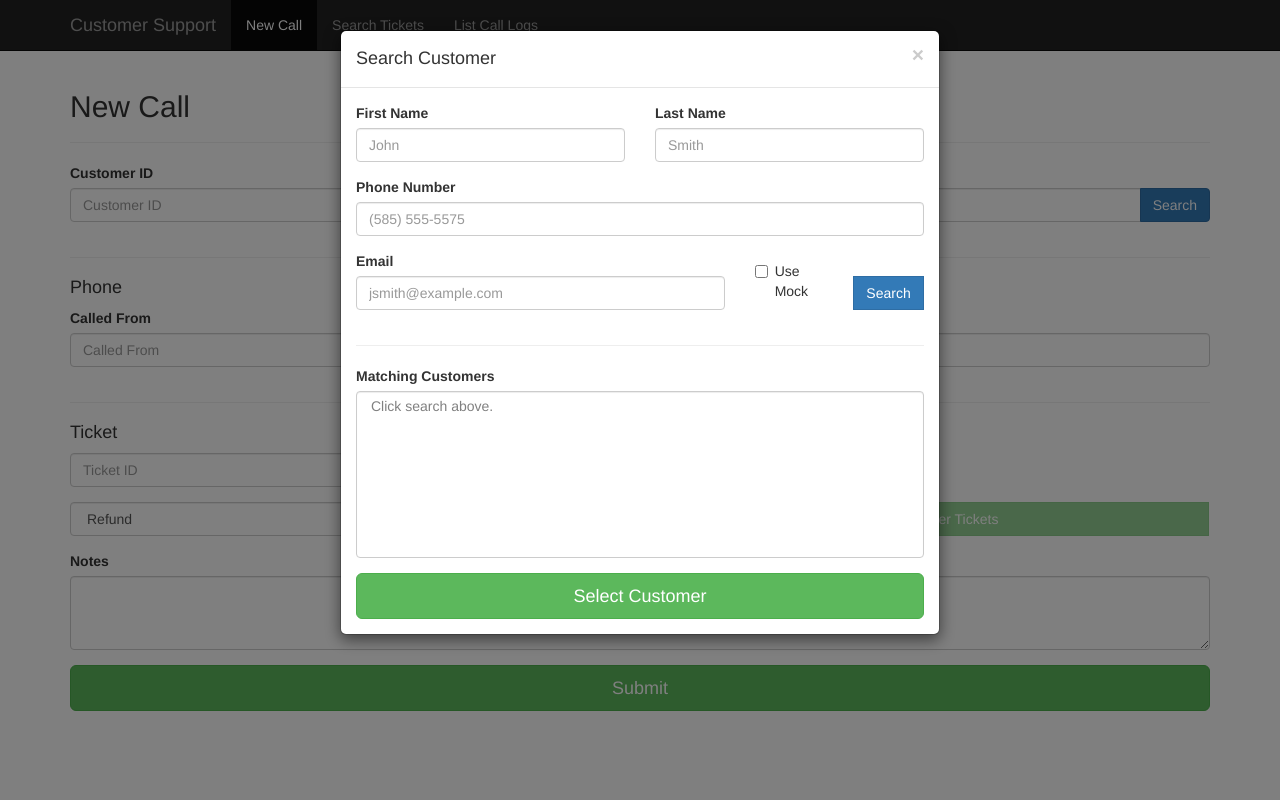
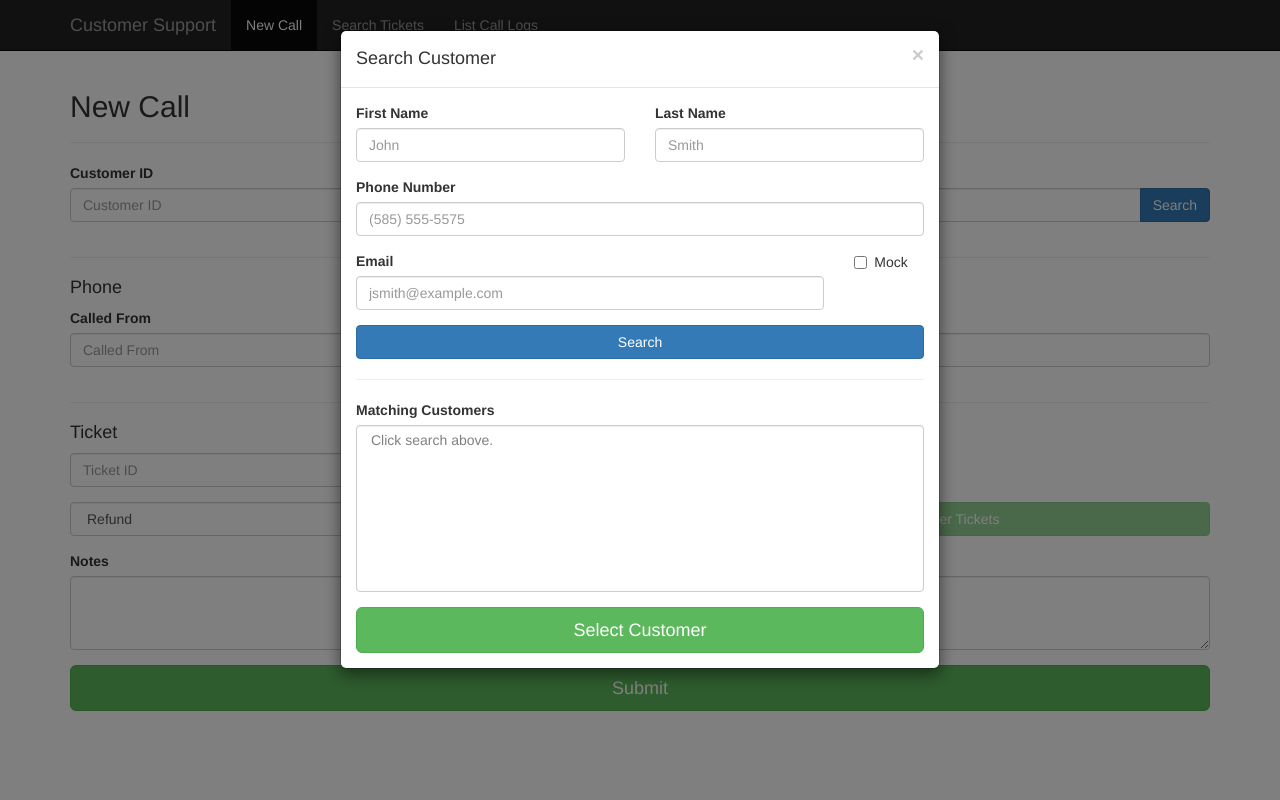
Before and after one commit to krutzcorp/krutzcorp-customersupport, a Flask app: page / in a window 1280 px wide, after a click on "Search". Run offline with Flask 2, Linux system fonts and the light colour scheme; some libraries are stand-ins or nearby versions.

Commit message:
Layout fixes; change event triggering; DRY updates; code cleanup.

```diff
--- a/customersupport/static/search-customer.js
+++ b/customersupport/static/search-customer.js
@@ -1,5 +1,4 @@
 $(document).ready(function () {
-
     // When the user searches for a customer, call the API and fill the select box.
     $("#searchCustomerButton").click(function () {
         $.get("/api/customer/search", $('#searchCustomerForm').serializeArray())
@@ -20,6 +19,4 @@ $(document).ready(function () {
         $("#customer").val($("#matchingCustomers").val()).change();
         $('#searchCustomerModal').modal('hide')
     });
-
-
 });
--- a/customersupport/templates/new-call.html
+++ b/customersupport/templates/new-call.html
@@ -1,10 +1,9 @@
 {% extends 'template.html' %}
 {% block title %}New Call{% endblock %}
 {% block content %}
-    {# Bring in the search customer modal. #}
+    {# Bring in the various modals. #}
     {% include 'search-customer-modal.html' %}
-    {# Bring in the search order modal. #}
-    {% include 'search-order.html' %}
+    {% include 'search-order-modal.html' %}
     {% include 'new-ticket-modal.html' %}
     {% include 'list-tickets-modal.html' %}
 
@@ -82,12 +81,9 @@
                 </div>
             </div>
             <div class="col-sm-6">
-                <div class="form-group">
-                    <span class="input-group-btn">
-                        <button type="button" class="btn btn-success btn-block" data-toggle="modal"
-                            data-target="#listTicketModal"id="listTicketsButton" disabled="true">List Customer Tickets</button>
-                    </span>
-                </div>
+                <button type="button" class="btn btn-success btn-block" data-toggle="modal"
+                        data-target="#listTicketModal" id="listTicketsButton" disabled="true">List Customer Tickets
+                </button>
             </div>
         </div>
 
--- a/customersupport/templates/search-customer-modal.html
+++ b/customersupport/templates/search-customer-modal.html
@@ -36,7 +36,7 @@
                     </div>
 
                     <div class="row">
-                        <div class="col-sm-8">
+                        <div class="col-sm-10">
                             <div class="form-group">
                                 <label for="email">Email</label>
                                 <input type="email" class="form-control" name="email" id="email"
@@ -44,22 +44,10 @@
                             </div>
                         </div>
                         <div class="col-sm-2">
-                            <div class="checkbox">
-                                <label><input type="checkbox" name="use_mock" value="">Use Mock</label>
-                            </div>
-                        </div>
-                        <div class="col-sm-2">
-                            <div class="form-group">
-                                <label for="search">&nbsp;</label>
-                                <div class="input-group">
-                                    <span class="input-group-btn">
-                                        <input type="submit" id="searchCustomerButton" value="Search"
-                                               class="btn btn-primary"/>
-                                    </span>
-                                </div>
-                            </div>
+                            <label class="checkbox-inline"><input type="checkbox" name="use_mock" value="">Mock</label>
                         </div>
                     </div>
+                    <input type="submit" id="searchCustomerButton" value="Search" class="btn btn-primary btn-block"/>
                 </form>
 
                 <hr>
--- a/customersupport/templates/search-order.html
+++ b/customersupport/templates/search-order-modal.html
@@ -12,15 +12,8 @@
                         <div class="col-sm-12">
                             <div class="form-group">
                                 <label for="order_id">Order ID</label>
-                                <input type="text" class="form-control" name="order_id" id="order_id"
-                                       >
-                            </div>
-                        </div>
-                    </div>
-                    <div class="col-sm-2">
-                            <div class="form-group">
-                                <label for="search">&nbsp;</label>
                                 <div class="input-group">
+                                    <input type="text" class="form-control" name="order_id" id="order_id">
                                     <span class="input-group-btn">
                                         <input type="submit" id="searchOrderIdButton" value="Search Order By ID"
                                                class="btn btn-primary"/>
@@ -28,88 +21,79 @@
                                 </div>
                             </div>
                         </div>
+                    </div>
                 </form>
-                <br>
-                <br>
-                <br>
-                <br>
-                <br>
-                <br>
+                <hr>
                 <form id="searchOrderForm" onsubmit="return false">
                     <div class="row">
                         <div class="col-sm-6">
                             <div class="form-group">
-                                <label for="First Name">First Name</label>
-                                <input type="text" class="form-control" name="first_name" id="first_name"
-                                       >
+                                <label for="first_name">First Name</label>
+                                <input type="text" class="form-control" name="first_name" id="first_name">
                             </div>
                         </div>
                         <div class="col-sm-6">
                             <div class="form-group">
-                                <label for="Last Name">Last Name</label>
-                                <input type="text" class="form-control" name="last_name" id="lastName"
-                                       >
+                                <label for="lastName">Last Name</label>
+                                <input type="text" class="form-control" name="last_name" id="lastName">
+                            </div>
+                        </div>
+                    </div>
+
+                    <div class="row">
+                        <div class="col-sm-6">
+                            <div class="form-group">
+                                <label for="streetAddress">Street Address</label>
+                                <input type="text" class="form-control" name="street_address" id="streetAddress">
                             </div>
                         </div>
                         <div class="col-sm-6">
                             <div class="form-group">
-                                <label for="Street Address">Street Addresss</label>
-                                <input type="text" class="form-control" name="street_address" id="streetAddress"
-                                       >
+                                <label for="city">City</label>
+                                <input type="text" class="form-control" name="city" id="city">
                             </div>
                         </div>
+                    </div>
+
+                    <div class="row">
                         <div class="col-sm-6">
                             <div class="form-group">
-                                <label for="City">City</label>
-                                <input type="text" class="form-control" name="city" id="city"
-                                       >
-                            </div>
-                        </div>
-                        <div class="col-sm-6">
-                            <div class="form-group">
-                                <label for="State">State</label>
-                                <input type="text" class="form-control" name="state" id="state"
-                                       >
+                                <label for="state">State</label>
+                                <input type="text" class="form-control" name="state" id="state">
                             </div>
                         </div>
                         <div class="col-sm-6">
                             <div class="form-group">
                                 <label for="zipcode">Zipcode</label>
-                                <input type="text" class="form-control" name="zipcode" id="zipcde"
-                                       >
-                            </div>
-                        </div>
-                        <div class="col-sm-12">
-                            <div class="row">
-                            <div class="radio">
-                                <label><input type="radio" name="address" value="billing">Billing Address</label>
-                                <label><input type="radio" name="address" value="shipping">Shipping Address</label>
-                            </div>
+                                <input type="text" class="form-control" name="zipcode" id="zipcode">
                             </div>
                         </div>
                     </div>
 
+                    <div class="row">
+                        <div class="col-sm-12">
+                            <label class="radio-inline">
+                                <input type="radio" name="address" value="billing">
+                                Billing Address
+                            </label>
+                            <label class="radio-inline">
+                                <input type="radio" name="address" value="shipping">
+                                Shipping Address
+                            </label>
+                        </div>
+                    </div>
 
                     <div class="row">
                         <div class="col-sm-12">
                             <div class="form-group">
                                 <label for="customer_id">Customer ID</label>
-                                <input type="text" class="form-control" name="customer_id" id="customer_id"
-                                       >
+                                <input type="text" class="form-control" name="customer_id" id="customer_id">
                             </div>
                         </div>
                     </div>
-                    <div class="col-sm-2">
-                            <div class="form-group">
-                                <label for="search">&nbsp;</label>
-                                <div class="input-group">
-                                    <span class="input-group-btn">
+
                     <input type="submit" id="searchOrderButton" value="Search By Address"
-                                               class="btn btn-primary"/>
-                                    </span>
-                                </div>
-                            </div>
-                        </div>
+                           class="btn btn-primary btn-block"/>
                 </form>
 
                 <hr>
```
Also changed, not shown: customersupport/controllers/ordersearch.py (+5 -6 lines), customersupport/static/search-order.js (+19 -33 lines), customersupport/wrappers/sales.py (+1 -15 lines). Lines whose indentation alone changed are shown as unchanged.
